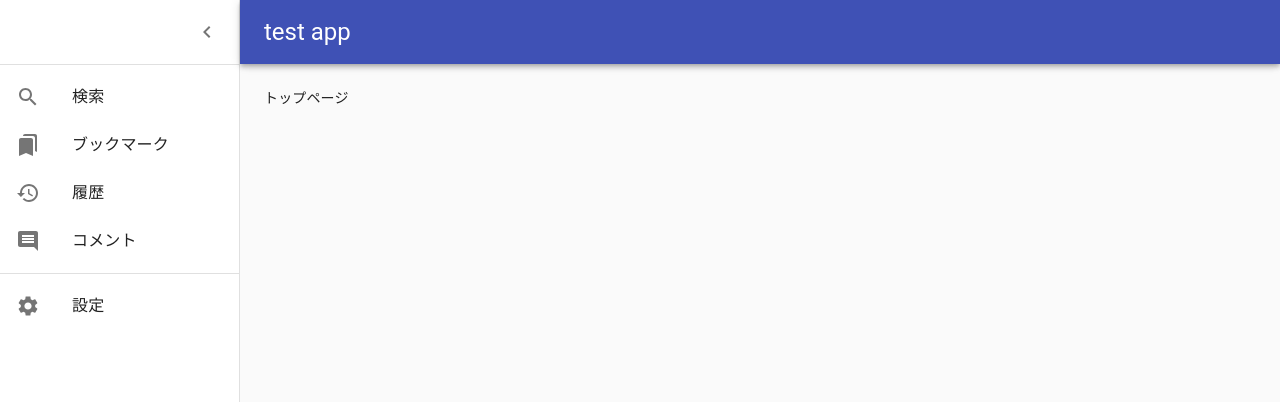
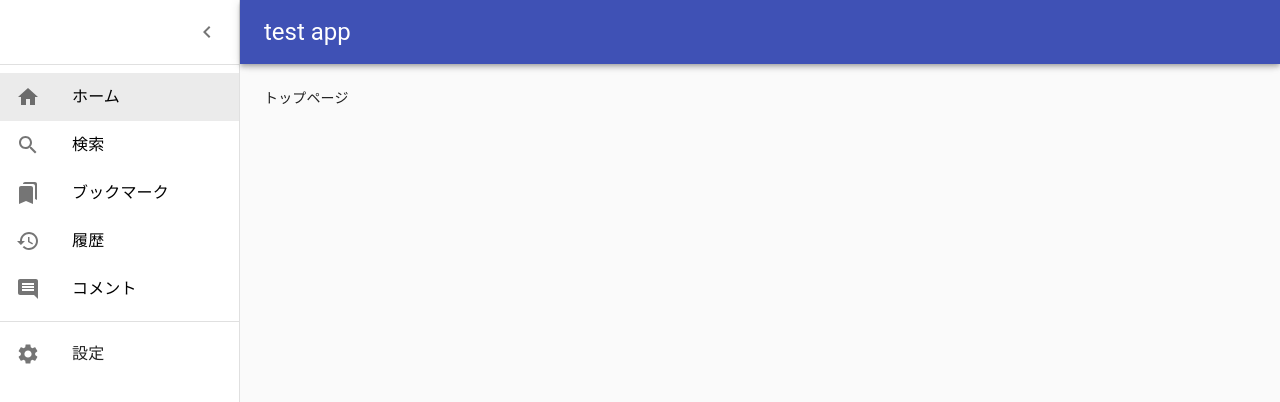
Before and after one commit to ochi-tama/react-test, a React (Create React App) app: page / in a window 1280 px wide. Shown: the top 402 px of the page. Built offline with nearby package versions, Linux system fonts and the light colour scheme.

Commit message:
NavLinkを追加

```diff
--- a/src/components/Layout/ExpandableDrawer.tsx
+++ b/src/components/Layout/ExpandableDrawer.tsx
@@ -12,8 +12,10 @@ import ChevronRightIcon from '@material-ui/icons/ChevronRight'
 import CommentIcon from '@material-ui/icons/Comment'
 import HistoryIcon from '@material-ui/icons/History'
 import SearchIcon from '@material-ui/icons/Search'
+import HomeIcon from '@material-ui/icons/Home'
 import SettingsIcon from '@material-ui/icons/Settings'
 import React from 'react'
+import { NavLink } from 'react-router-dom'
 import styled from 'styled-components'
 import { DRAWER_WIDTH } from '../../common/const'
 
@@ -40,30 +42,46 @@ export default function ExpandbleDrawer({
       </CloseMenuIcon>
       <Divider />
       <List>
+        <StyledNavLink exact to="/">
+          <ListItem button>
+            <ListItemIcon>
+              <HomeIcon />
+            </ListItemIcon>
+            <ListItemText primary={'ホーム'} />
+          </ListItem>
+        </StyledNavLink>
+        <StyledNavLink exact to="/search">
           <ListItem button>
             <ListItemIcon>
               <SearchIcon />
             </ListItemIcon>
             <ListItemText primary={'検索'} />
           </ListItem>
+        </StyledNavLink>
+        <StyledNavLink exact to="/bookmarks">
           <ListItem button>
             <ListItemIcon>
               <BookmarksIcon />
             </ListItemIcon>
             <ListItemText primary={'ブックマーク'} />
           </ListItem>
+        </StyledNavLink>
+        <StyledNavLink exact to="/history">
           <ListItem button>
             <ListItemIcon>
               <HistoryIcon />
             </ListItemIcon>
             <ListItemText primary={'履歴'} />
           </ListItem>
+        </StyledNavLink>
+        <StyledNavLink exact to="/comments">
           <ListItem button>
             <ListItemIcon>
               <CommentIcon />
             </ListItemIcon>
             <ListItemText primary={'コメント'} />
           </ListItem>
+        </StyledNavLink>
       </List>
       <Divider />
       <List>
@@ -127,3 +145,13 @@ const CloseMenuIcon = styled.div`
   padding: ${(props) => props.theme.spacing(0, 1)};
   offset: ${(props) => props.theme.mixins.toolbar};
 `
+
+const StyledNavLink = styled(NavLink).attrs({ activeClassName: 'active' })`
+  text-decoration: none;
+  color: black;
+  &.active {
+    background: rgba(0, 0, 0, 0.08);
+    width: 100%;
+    display: inline-block;
+  }
+`
```
Lines whose indentation alone changed are shown as unchanged.
